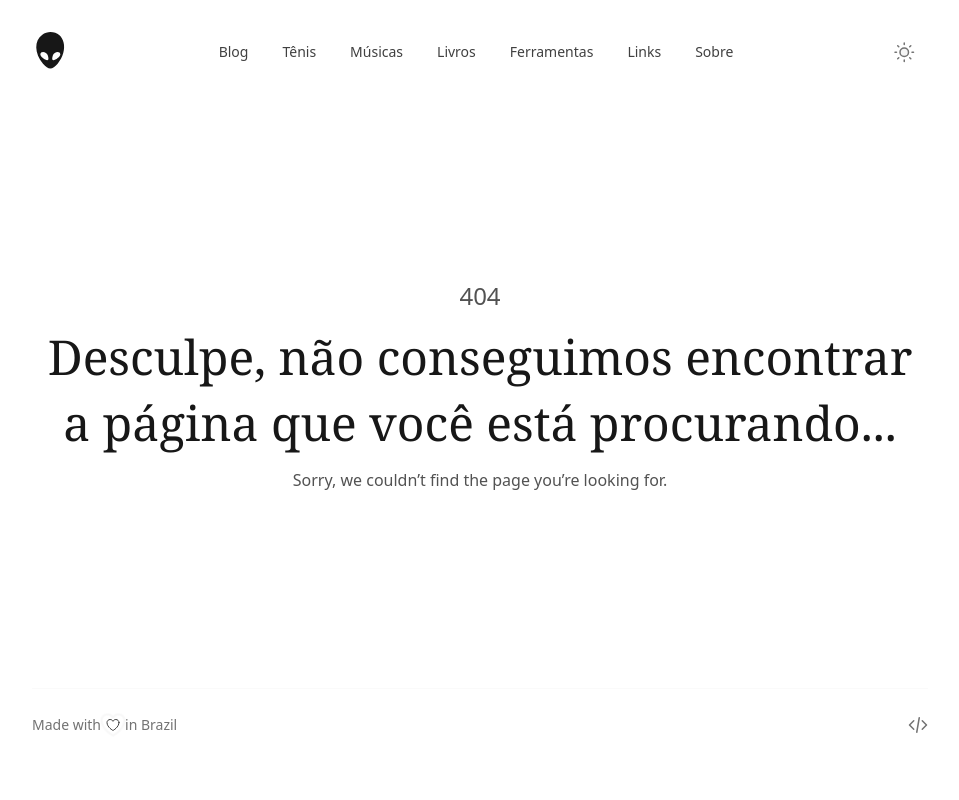
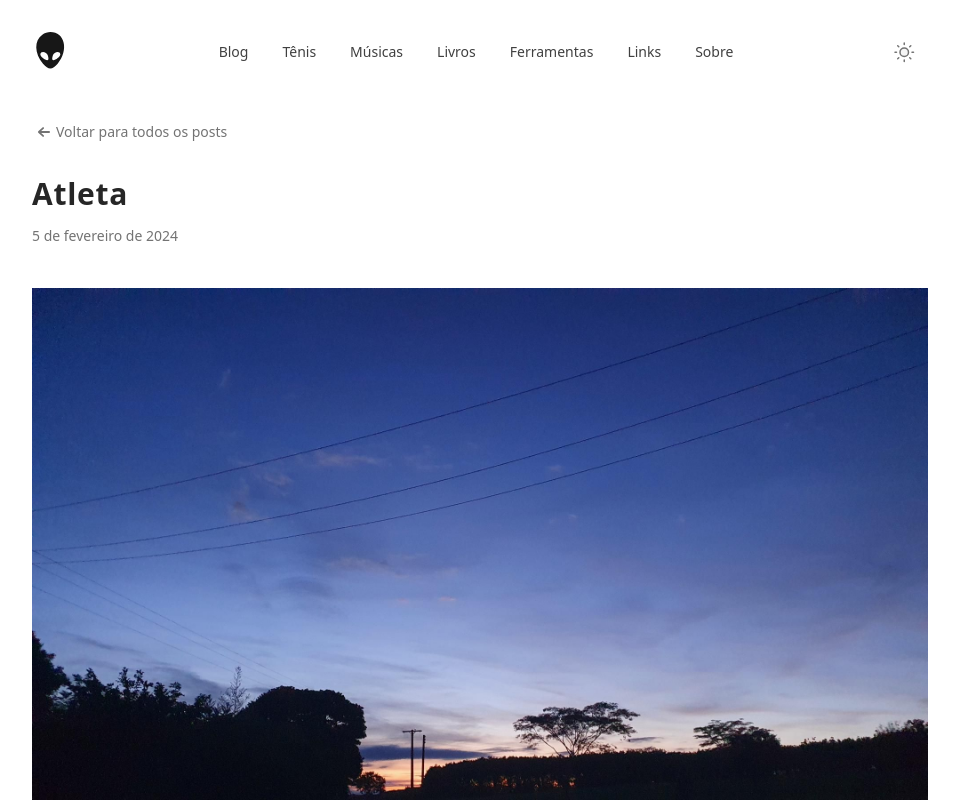
Before and after one commit to abnerssantana/personal-site, a Next.js app: page /blog/solitaria-maratona in a window 1280 px wide. Before the commit this address had no page. Shown: the top 800 px of the page, without its empty margins (160-1119 px from the left). Built offline with nearby package versions, Linux system fonts and the light colour scheme.

Commit message:
new post

```diff
--- /dev/null
+++ b/src/pages/blog/solitaria-maratona/index.mdx
@@ -0,0 +1,50 @@
+import { ArticleLayout } from 'src/components'
+import Image from 'next/image'
+import pic from 'public/static/blog/solitaria-maratona.jpg'
+
+export const meta = {
+  author: 'Abner Santana',
+  date: '2024-02-05',
+  title: 'Atleta',
+  image: '/static/blog/aolitaria-maratona.jpg',
+  description:
+  'Ignorando tudo, troquei de roupa, calcei meu Nike Infinity Run e preparei minha mochila de hidratação com 1 litro de água, coloquei um doce de abóbora no bolso para usar como intra treino.',
+}
+
+export default (props) => <ArticleLayout meta={meta} {...props} />
+
+<Image src={pic} alt="maratona" />
+
+Solitária maratona
+
+**05 de fevereiro de 2021 - 3h30**
+
+Ouço meus pais conversando, minha mãe ainda no celular, recebendo uma triste notícia, seu pai havia falecido. Quando percebi já estava chorando, apesar de não ser tão íntimo do meu avô, passamos alguns meses trabalhando juntos na construção do sobrado onde moro hoje, e sem dúvida foi um susto receber essa notícia.
+
+Tentei voltar a dormir - mas estava muito triste e aflito com a situação; resolvi acordar e tomar meu café da manhã e sair para correr. Tinha praticamente 3 horas livres para aproveitar, resolvi que correria uma maratona. Que loucura, pois ontem tinha treinado forte, 6x 1500m com 1 minuto de pausa passiva e mais 10 quilômetros a tarde, meu corpo não estava tão descansado como deveria para enfrentar os 42 km.
+
+Além disso, acabava de iniciar minha primeira semana de preparação do ano, após um longo período de base, com essa loucura, estaria arriscando as próximas semanas de treinamento.
+
+Ignorando tudo, troquei de roupa, calcei meu Nike Infinity Run e preparei minha mochila de hidratação com 1 litro de água, coloquei um doce de abóbora no bolso para usar como intra treino e desci as escadas, abri o portão, o céu estava nublado e o dia bem úmido (nada bom para uma corrida longa).
+
+Baixei uma playlist bem melancólica do Three Days Grace para me acompanhar, coloquei meus fones e ainda bem triste, comecei a realizar meu aquecimento. Em segundo plano, estava imaginando como seria meu percurso para essa triste maratona.
+
+O relógio marcou 4h20, então sai para correr, sem muitas pretensões os primeiros quilômetros foram bem leves e um complemento do aquecimento como tenho feito ultimamente nos meus treinos. Ainda bem desanimado, alguns momentos até chorando pensando no meu avô, nas lembranças juntos - corria e chorava.
+
+O corpo começou aquecer e ganhar mais ritmo, logo estava correndo na média abaixo de 4’10” por km, fiquei animado e me determinei correr essa maratona sub 3h. Este ritmo é extremamente confortável para mim hoje, mas com o nível de stress físico dos últimos treinos e até meu estado emocional seria um desafio.
+
+Meu volume de treinamento, é compatível para correr uma maratona, não em um ritmo rápido, mas para concluir sem muitos problemas. Os 42 km, não devem ser menosprezados ainda mais em uma empreitada solitária como a de hoje, onde precisava me manter motivado e não desanimar. Era minha terceira maratona, e a primeira sozinho, não sozinho pois Deus sempre está comigo, mas sem nenhum amigo por perto.
+
+Corri praticamente 18 km no escuro até o sol nascer, estava tranquilo e mais aliviado com o acontecimento inesperado, comecei a fazer o caminho inverso. Daria apenas 36 km, então comecei a me preocupar onde faria o restante para concluir a maratona.
+
+Comi um pedaço do doce de abóbora e molhei a boca que coisa boa. As pernas ainda estavam leves e sabia que a brincadeira iria ficar mais complicada depois de bater no muro, que poderia ser entre os quilômetros 30 a 34 me conhecendo bem.
+
+Foi no km 30, para ajudar meu tênis estava muito úmido, sentei-me em um banco na avenida, apertei a meia e o tênis rapidamente tirando um pouco da água e segui. As pernas já não era mais as mesmas, canseira muscular começava a dar seus primeiros sinais.
+
+35 km a água acabou e minha mochila era agora só um peso extra, vontade de jogá-la fora. Não estava com sede, mas sabia que no final isso seria um problema e acabaria bem desidratado dificultando minha recuperação.
+
+Faltava ainda 7 quilômetros, lembrei de um novo trecho que estava sendo liberado em um bairro vizinho, acreditava que daria 3 Km pelo menos, mas não deu. Foram apenas 2 km, voltando ainda falta 3 km, resolvi então dar duas voltas na pista de caminhada próximo de casa que tem 1,5 km,
+
+Foi uma loucura, mas estava muito feliz de ter realizado essa maratona e meu coração estava em paz. Finalizei com 2:58:00, incluindo as pausas que fiz, o tempo de movimentação foi 2:53:32, mesmo assim meu segundo melhor tempo.
+
+***Obrigado por tudo avô Juvenal!***
```
Also changed, not shown: public/static/blog/solitaria-maratona.jpg (added).
